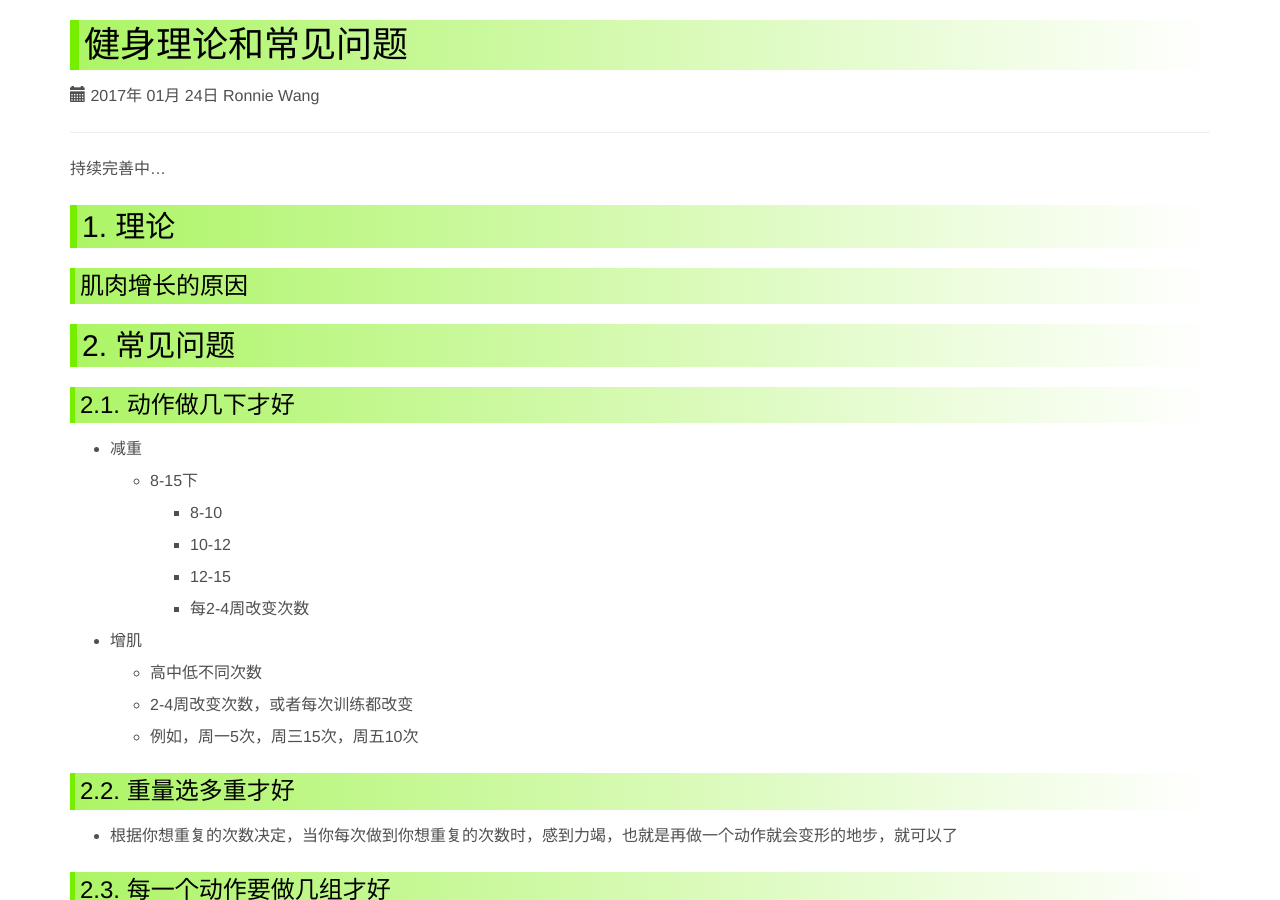
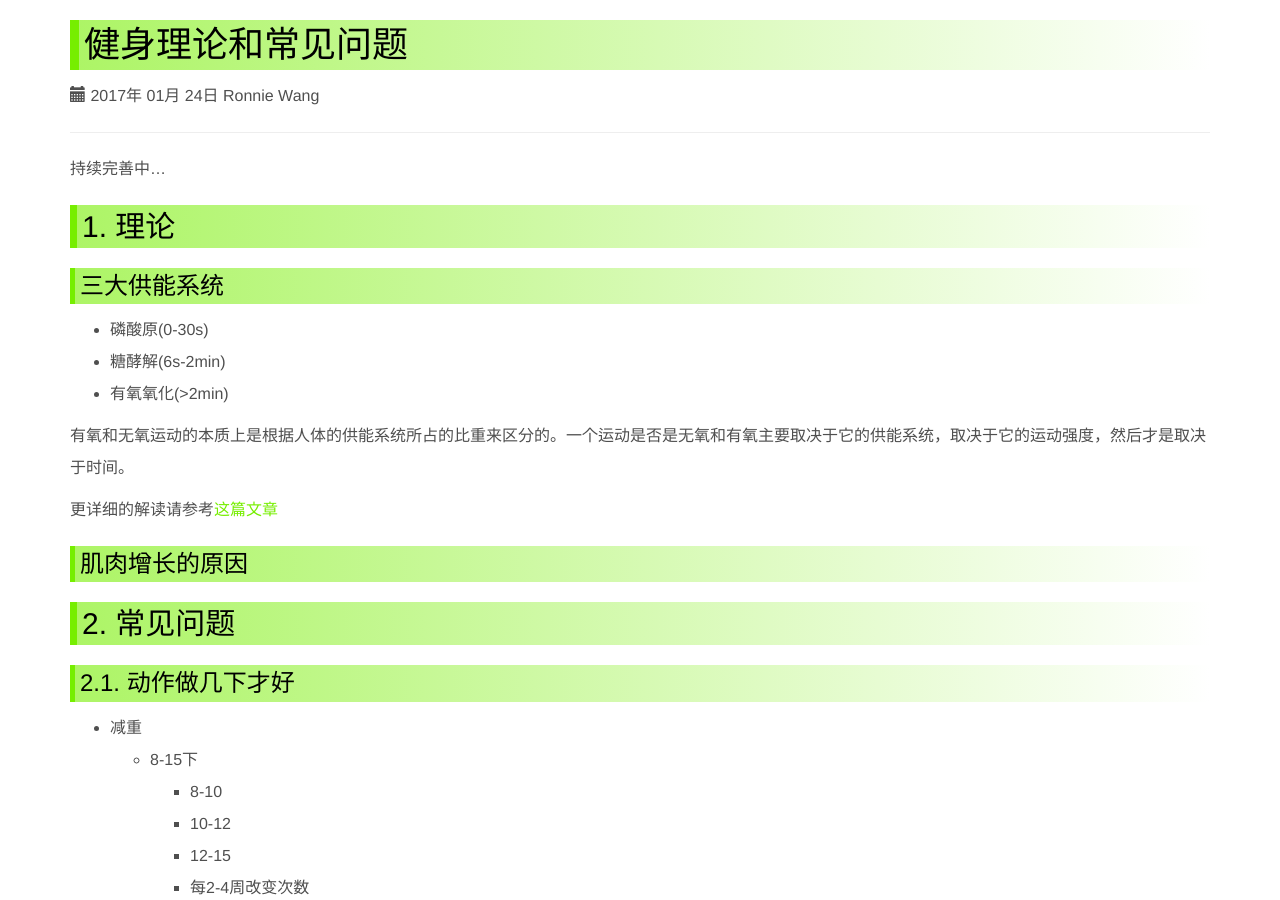
Before and after one commit to ronniewang/ronniewang.github.io, a Jekyll site: the page built from _posts/2017-01-24-theory.md, in a window 1280 px wide and 900 px high. Built offline with Jekyll 4.4.1, drawn with Linux system fonts in a browser that asks for light colours; some of the changed text lies outside the part shown.

Commit message:
update files

```diff
--- a/_posts/2017-01-24-theory.md
+++ b/_posts/2017-01-24-theory.md
@@ -8,6 +8,16 @@ description: 持续有效的健身, 不盲目, 不冒进
 持续完善中...
 
 ## 1. 理论
+
+### 三大供能系统
+
+* 磷酸原(0-30s)
+* 糖酵解(6s-2min)
+* 有氧氧化(&gt;2min)
+
+有氧和无氧运动的本质上是根据人体的供能系统所占的比重来区分的。一个运动是否是无氧和有氧主要取决于它的供能系统，取决于它的运动强度，然后才是取决于时间。
+
+更详细的解读请参考[这篇文章](https://zhuanlan.zhihu.com/p/19915080?columnSlug=jszxs)
 
 ### 肌肉增长的原因
 
@@ -83,5 +93,5 @@ description: 持续有效的健身, 不盲目, 不冒进
 
 ## 4. 参考文献
 
-* 三大供能系统 <https://zhuanlan.zhihu.com/p/19915080?columnSlug=jszxs>
+* 三大供能系统
 * 《四周练出一身肌肉》 <https://book.douban.com/subject/19980140/>
```
